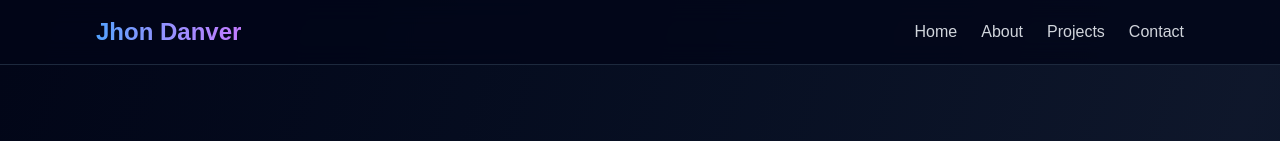
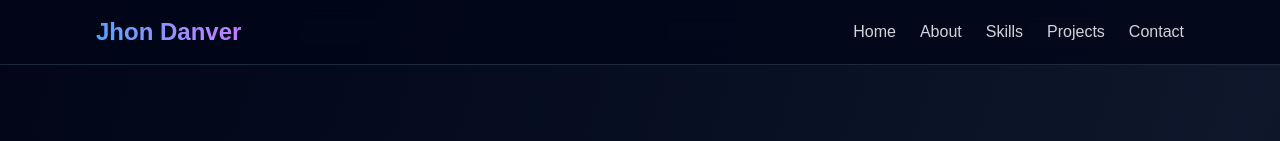
Before and after one commit to jedeee-ei/Digital-twin, a Next.js app: page / in a window 1280 px wide. Shown: the top 141 px of the page. Built offline with nearby package versions, Linux system fonts and the light colour scheme; no server answers; what groq-sdk would draw is missing.

Commit message:
feat: Restore Skills navigation tab
- Added 'Skills' back to navigation menu
- Skills section already exists with id='skills'
- Navigation now: Home, About, Skills, Projects, Contact
- All tabs fully functional with smooth scrolling

```diff
--- a/components/hero-landing.tsx
+++ b/components/hero-landing.tsx
@@ -18,6 +18,7 @@
           <div className="hidden md:flex gap-6 items-center">
             <a href="#home" className="text-gray-300 hover:text-white transition">Home</a>
             <a href="#about" className="text-gray-300 hover:text-white transition">About</a>
+            <a href="#skills" className="text-gray-300 hover:text-white transition">Skills</a>
             <a href="#projects" className="text-gray-300 hover:text-white transition">Projects</a>
             <a href="#contact" className="text-gray-300 hover:text-white transition">Contact</a>
           </div>
```
